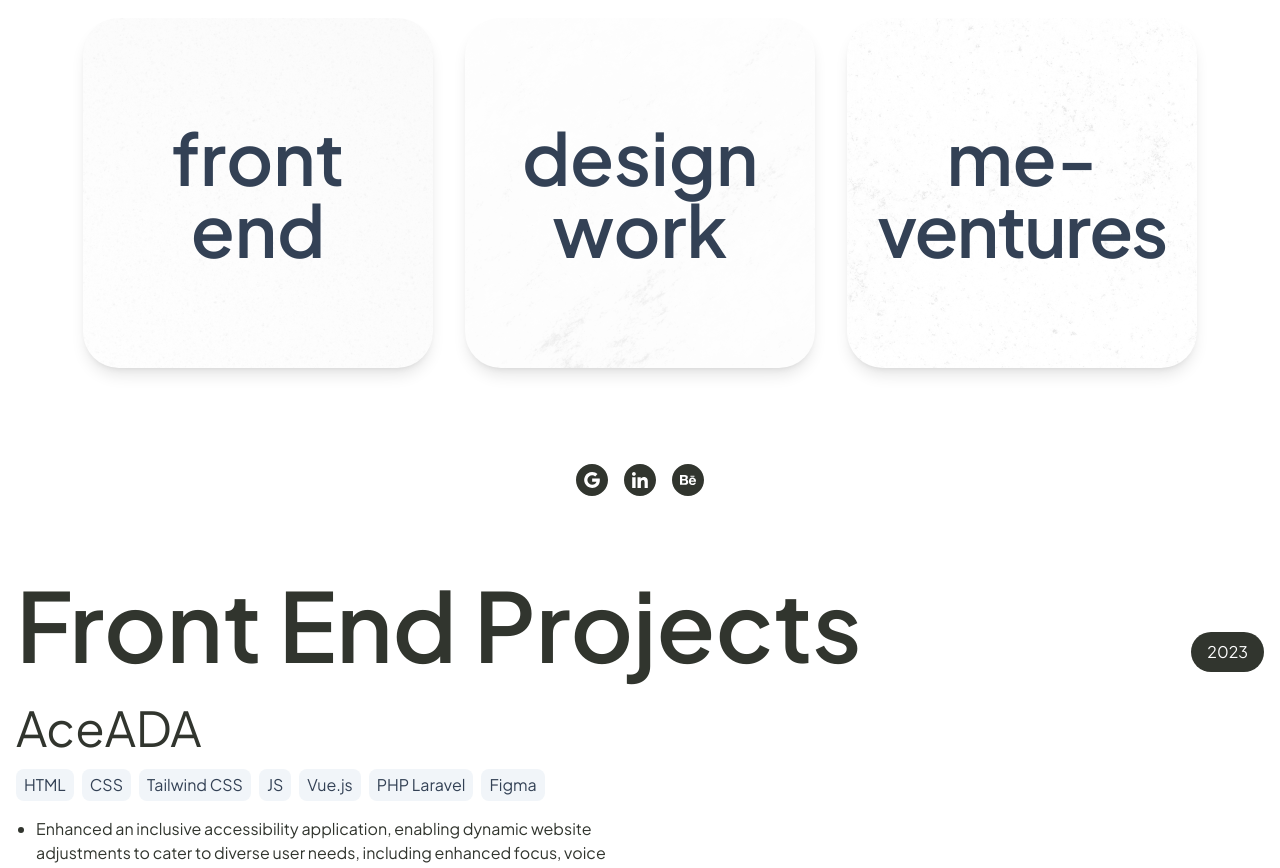
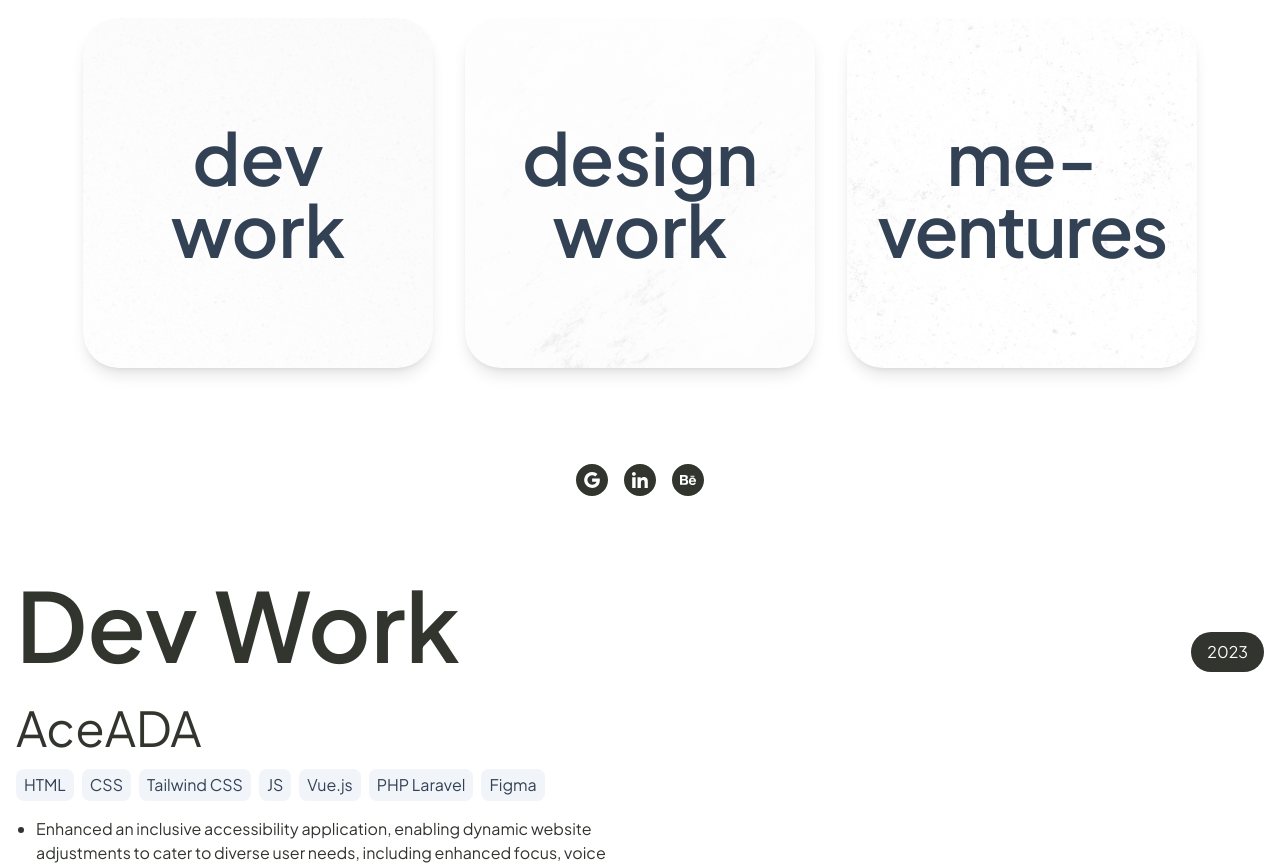
Before and after one commit to vernamanzano/My-Portfolio, a Vue app: page / in a window 1280 px wide. Shown: the part 340-1208 px from the top of the page. Built offline with nearby package versions, Linux system fonts and the light colour scheme; what vue3-particles would draw is missing.

Commit message:
rename frontend section to dev work section

```diff
--- a/src/components/FrontEnd.vue
+++ b/src/components/DevWork.vue
@@ -2,10 +2,10 @@
 </script>
 
 <template>
-    <div id="front-end-section" class="pt-20 space-y-4 text-dark-charcoal">
+    <div id="dev-work-section" class="pt-20 space-y-4 text-dark-charcoal">
         <div class="flex items-end justify-between mb-8">
             <h2 class="text-5xl md:text-8xl font-semibold text-dark-charcoal">
-                Front End Projects
+                Dev Work
             </h2>
             <p class="bg-dark-charcoal text-white rounded-full px-4 py-2">
                 2023
--- a/src/views/HomeView.vue
+++ b/src/views/HomeView.vue
@@ -1,5 +1,5 @@
 <script setup>
-  import FrontEnd from '../components/FrontEnd.vue';
+  import DevWork from '../components/DevWork.vue';
   import MeVentures from '../components/MeVentures.vue';
   import DesignWork from '../components/DesignWork.vue';
 </script>
@@ -14,9 +14,9 @@
     </div>
 
     <div class="flex flex-col lg:flex-row justify-center items-center gap-4 lg:gap-6 xl:gap-8 my-8 md:my-16 text-slate-700 font-semibold">
-      <a href="#front-end-section" class="project-card frontend-card">
+      <a href="#dev-work-section" class="project-card dev-card">
         <h2 class="text-6xl md:text-7xl">
-          front<br>end
+          dev<br>work
         </h2>
       </a>
       <a href="#design-work-section" class="project-card graphic-card">
@@ -55,7 +55,7 @@
     </div>
 
     <div class="px-4">
-      <FrontEnd />
+      <DevWork />
       <DesignWork />
       <MeVentures />
     </div>
@@ -103,7 +103,7 @@
     transform: scale(1.1);
     background-color: rgb(241 245 249);
   }
-  .frontend-card {
+  .dev-card {
     background-image: url("../assets/images/Texture_1.png");
   }
   .graphic-card {
```
